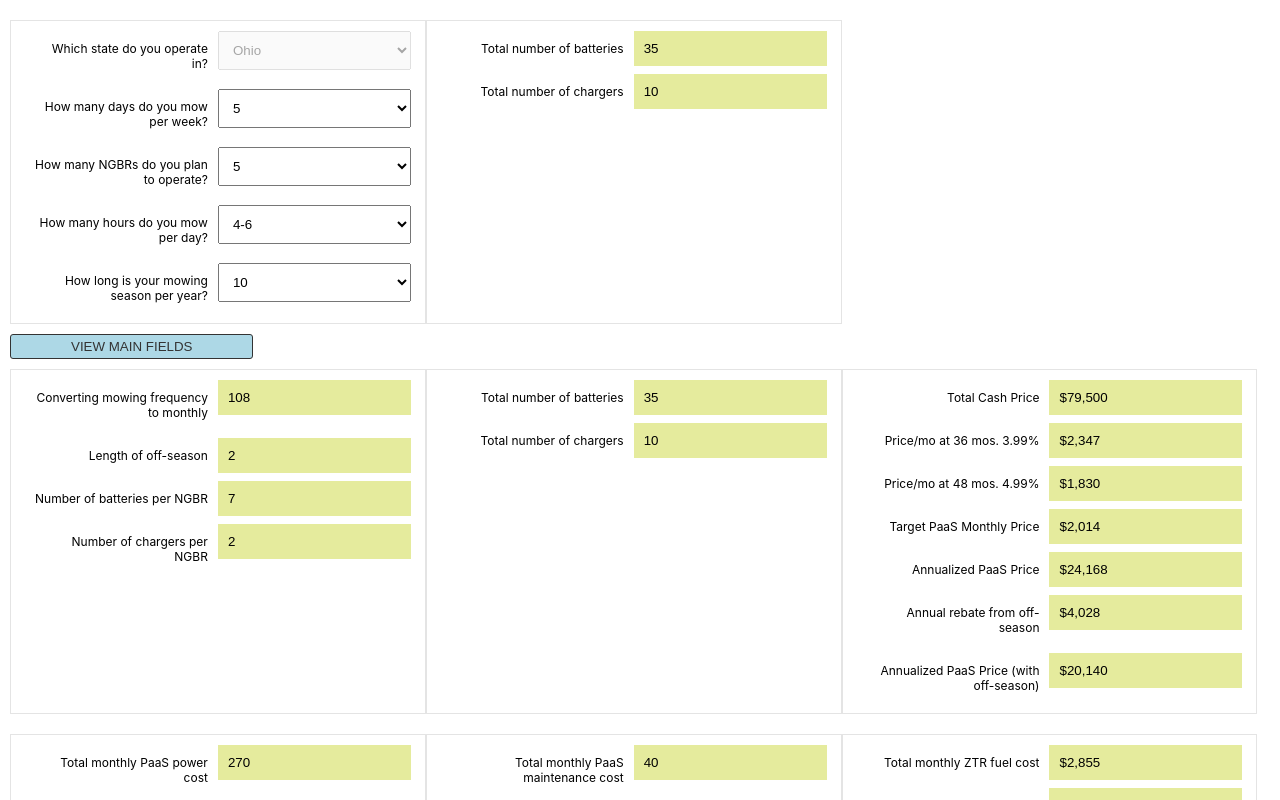
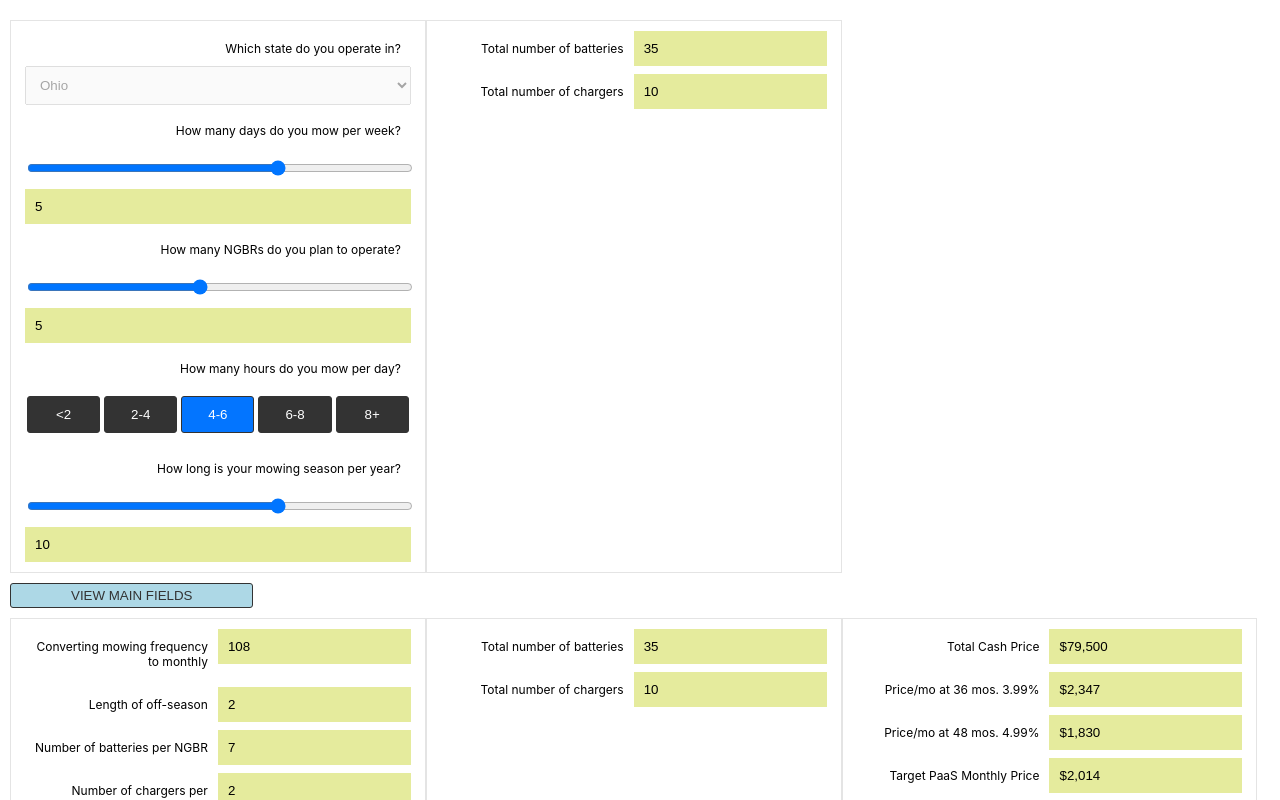
Before and after one commit to theckeler/dewalt-builds, a React (Create React App) app: page / in a window 1280 px wide. Shown: the top 800 px of the page. Built offline with nearby package versions, Linux system fonts and the light colour scheme; no server answers.

Commit message:
converting to buttons/sliders

```diff
--- a/src/App.js
+++ b/src/App.js
@@ -14,18 +14,26 @@ function App() {
     document.querySelector("#output").classList.toggle("hide-section");
   };
 
-  const handleStateChange = (event) => {
+  const handleChange = (e) => {
     let inputValue;
-    if (isNaN(event.target.value)) {
-      inputValue = event.target.value;
+    if (isNaN(e.target.value)) {
+      inputValue = e.target.value;
     } else {
-      inputValue = Number(event.target.value);
+      inputValue = Number(e.target.value);
     }
 
     setCustomerInputs({
       ...customerInputs,
-      [event.target.getAttribute("for")]: inputValue,
+      [e.target.getAttribute("for")]: inputValue,
     });
+  };
+
+  const buttonClick = (e) => {
+    e.preventDefault();
+    document.querySelectorAll("button").forEach(function (button) {
+      button.classList.remove("active");
+    });
+    e.target.classList.add("active");
   };
 
   const PMT = (ir, np, pv, fv, type) => {
@@ -216,7 +224,7 @@ function App() {
     <div className="App">
       <form>
         <ul>
-          <li>
+          <li className="column">
             <span>
               <label id="location">Which state do you operate in?</label>
             </span>
@@ -225,7 +233,7 @@ function App() {
                 id="location"
                 htmlFor="location"
                 value={customerInputs.location}
-                onChange={handleStateChange}
+                onChange={handleChange}
                 placeholder="Select"
                 disabled
               >
@@ -283,95 +291,134 @@ function App() {
               </select>
             </span>
           </li>
-          <li>
+          <li className="column">
             <span>
               <label id="daysMowedPerWeek">
                 How many days do you mow per week?
               </label>
             </span>
             <span>
-              <select
+              <input
+                type="range"
+                min="1"
+                max="7"
+                step="1"
+                value={customerInputs.daysMowedPerWeek}
+                id="daysMowedPerWeek"
+                onChange={handleChange}
                 htmlFor="daysMowedPerWeek"
-                value={customerInputs.daysMowedPerWeek}
-                onChange={handleStateChange}
-                placeholder="Select"
-              >
-                <option>1</option>
-                <option>2</option>
-                <option>3</option>
-                <option>4</option>
-                <option>5</option>
-                <option>6</option>
-                <option>7</option>
-              </select>
+              />
+              <input value={customerInputs.daysMowedPerWeek} readOnly />
             </span>
           </li>
-          <li>
+          <li className="column">
             <span>
               <label id="numberNGBRUnits">
                 How many NGBRs do you plan to operate?
               </label>
             </span>
             <span>
-              <select
+              <input
+                type="range"
+                min="1"
+                max="10"
+                step="1"
+                value={customerInputs.numberNGBRUnits}
+                id="numberNGBRUnits"
+                onChange={handleChange}
                 htmlFor="numberNGBRUnits"
-                value={customerInputs.numberNGBRUnits}
-                onChange={handleStateChange}
-                placeholder="Select"
-              >
-                <option>1</option>
-                <option>2</option>
-                <option>3</option>
-                <option>4</option>
-                <option>5</option>
-                <option>6</option>
-                <option>7</option>
-                <option>8</option>
-                <option>9</option>
-                <option>10</option>
-              </select>
+              />
+              <input value={customerInputs.numberNGBRUnits} readOnly />
             </span>
           </li>
-          <li>
+          <li className="column">
             <span>
               <label id="mowingHours">How many hours do you mow per day?</label>
             </span>
             <span>
-              <select
-                htmlFor="mowingHours"
-                value={customerInputs.mowingHours}
-                onChange={handleStateChange}
-                placeholder="Select"
-              >
-                <option value="1">&#60;2</option>
-                <option value="3">2-4</option>
-                <option value="5">4-6</option>
-                <option value="7">6-8</option>
-                <option value="9">8+</option>
-              </select>
+              <ul className="buttons">
+                <li>
+                  <button
+                    htmlFor="mowingHours"
+                    value="1"
+                    onClick={(e) => {
+                      buttonClick(e);
+                      handleChange(e);
+                    }}
+                  >
+                    &#60;2
+                  </button>
+                </li>
+                <li>
+                  <button
+                    htmlFor="mowingHours"
+                    value="3"
+                    onClick={(e) => {
+                      buttonClick(e);
+                      handleChange(e);
+                    }}
+                  >
+                    2-4
+                  </button>
+                </li>
+                <li>
+                  <button
+                    className="active"
+                    htmlFor="mowingHours"
+                    value="5"
+                    onClick={(e) => {
+                      buttonClick(e);
+                      handleChange(e);
+                    }}
+                  >
+                    4-6
+                  </button>
+                </li>
+                <li>
+                  <button
+                    htmlFor="mowingHours"
+                    value="7"
+                    onClick={(e) => {
+                      buttonClick(e);
+                      handleChange(e);
+                    }}
+                  >
+                    6-8
+                  </button>
+                </li>
+                <li>
+                  <button
+                    htmlFor="mowingHours"
+                    value="9"
+                    onClick={(e) => {
+                      buttonClick(e);
+                      handleChange(e);
+                    }}
+                  >
+                    8+
+                  </button>
+                </li>
+              </ul>
             </span>
           </li>
-          <li>
+          <li className="column">
             <span>
               <label id="lengthMowingSeason">
                 How long is your mowing season per year?
               </label>
             </span>
             <span>
-              <select
+              <input
+                type="range"
+                min="6"
+                max="12"
+                step="1"
+                value={customerInputs.lengthMowingSeason}
+                id="lengthMowingSeason"
+                onChange={handleChange}
                 htmlFor="lengthMowingSeason"
-                value={customerInputs.lengthMowingSeason}
-                onChange={handleStateChange}
-                placeholder="Select"
-              >
-                <option>6</option>
-                <option>7</option>
-                <option>8</option>
-                <option>9</option>
-                <option>10</option>
-                <option>11</option>
-                <option>12</option>
-              </select>
+              />
+              <input value={customerInputs.lengthMowingSeason} readOnly />
             </span>
           </li>
         </ul>
--- a/src/scss/App.css
+++ b/src/scss/App.css
@@ -21,6 +21,30 @@ button {
   border-radius: 3px;
   padding: 4px 60px;
   text-transform: uppercase;
+}
+
+.buttons {
+  display: flex;
+  align-items: center;
+  padding: 0;
+  margin: 0;
+  border: 0;
+}
+.buttons li {
+  flex-basis: 20%;
+  padding: 10px 2px;
+}
+.buttons li button {
+  background: #333;
+  color: #fff;
+  padding: 10px 4px;
+  width: 100%;
+}
+.buttons li button:hover {
+  cursor: pointer;
+}
+.buttons li button.active {
+  background: #0375ff;
 }
 
 form {
@@ -52,6 +76,9 @@ form ul li {
   flex-direction: column;
   align-items: flex-start;
   padding: 4px 8px;
+}
+form ul li.column {
+  flex-direction: column;
 }
 form ul li span {
   display: block;
--- a/src/scss/App.scss
+++ b/src/scss/App.scss
@@ -22,6 +22,34 @@ button {
   border-radius: 3px;
   padding: 4px 60px;
   text-transform: uppercase;
+}
+
+.buttons {
+  display: flex;
+  align-items: center;
+  padding: 0;
+  margin: 0;
+  border: 0;
+
+  li {
+    flex-basis: 20%;
+    padding: 10px 2px;
+
+    button {
+      background: #333;
+      color: #fff;
+      padding: 10px 4px;
+      width: 100%;
+
+      &:hover {
+        cursor: pointer;
+      }
+
+      &.active {
+        background: #0375ff;
+      }
+    }
+  }
 }
 
 form {
@@ -58,6 +86,10 @@ form {
       flex-direction: column;
       align-items: flex-start;
       padding: 4px 8px;
+
+      &.column {
+        flex-direction: column;
+      }
 
       span {
         display: block;
```
Also changed, not shown: src/scss/App.min.css (+1 -1 lines).
